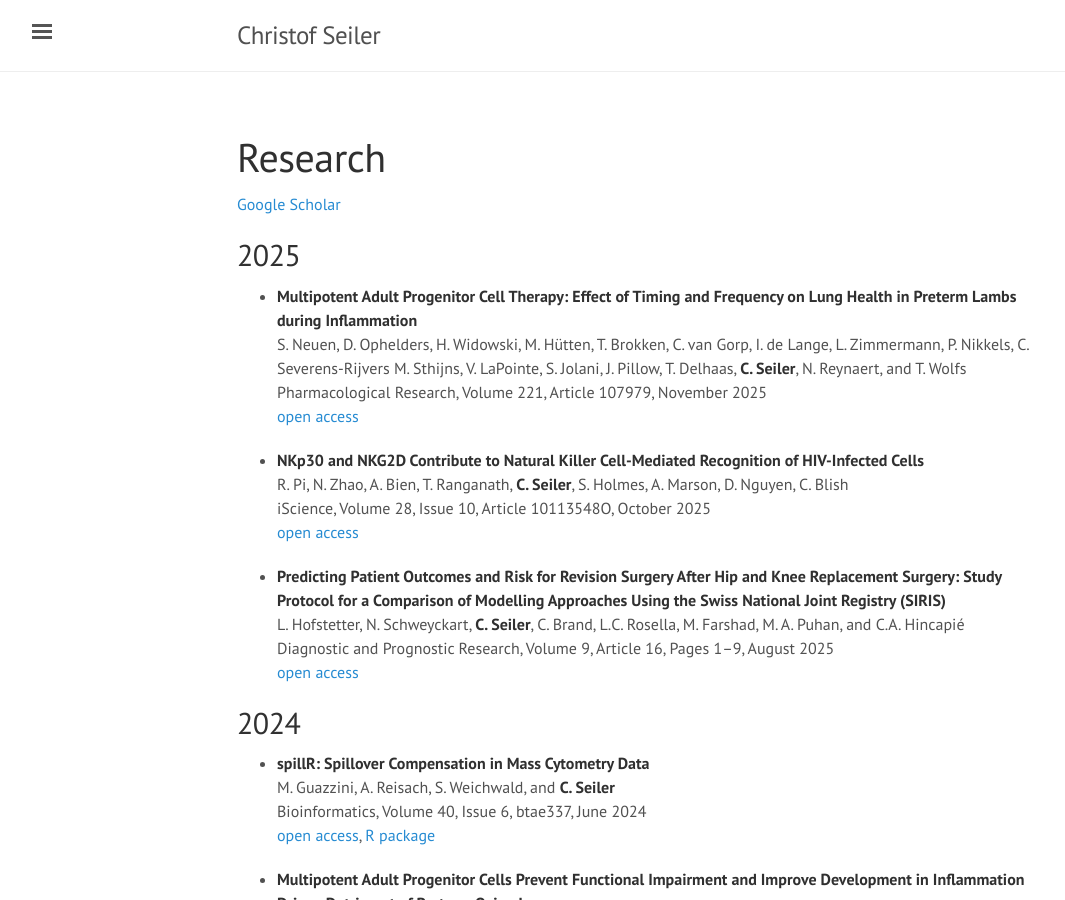
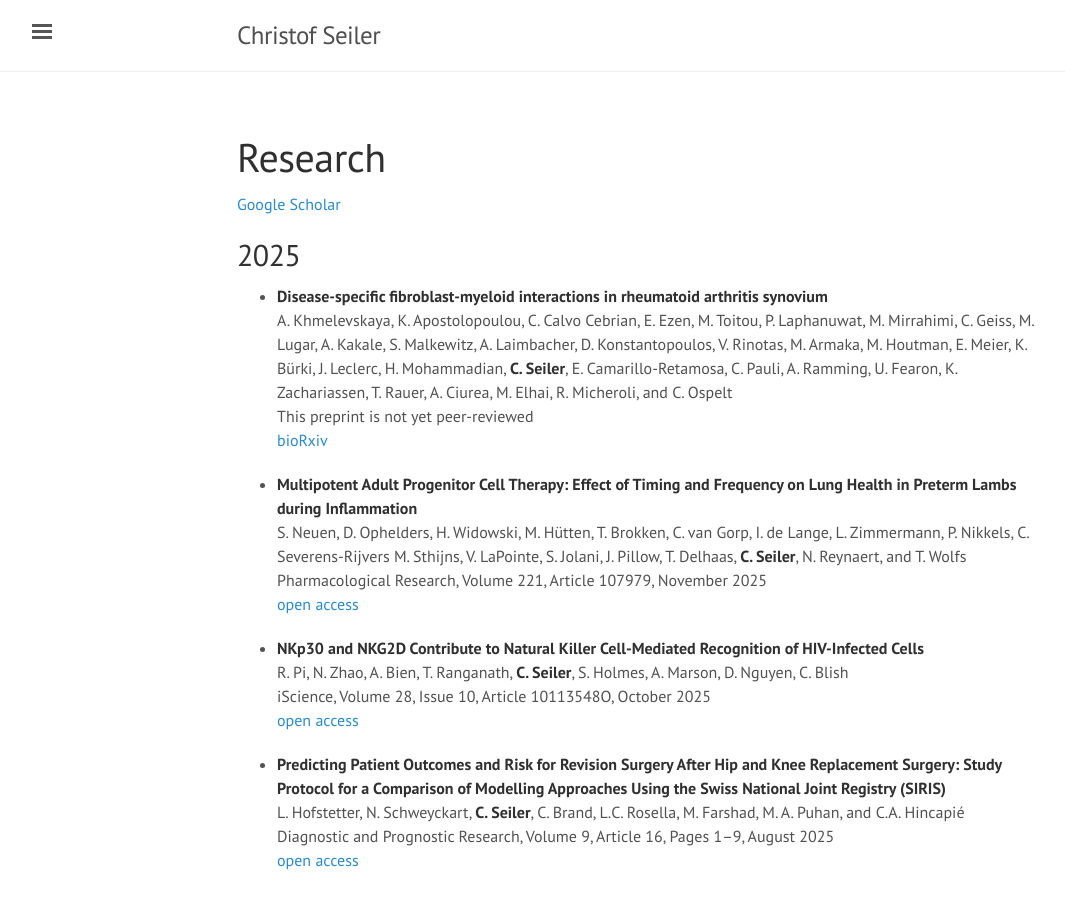
Before and after one commit to ChristofSeiler/ChristofSeiler.github.io, a Jekyll site: the page built from research.md, in a window 1280 px wide and 900 px high. Shown: the whole window, without its empty margins (3-1068 px from the left). Built offline with Jekyll 4.4.1, drawn with Linux system fonts in a browser that asks for light colours.

Commit message:
added paper with alexandra and caroline

```diff
--- a/research.md
+++ b/research.md
@@ -6,6 +6,11 @@ title: Research
 [Google Scholar](https://scholar.google.com/citations?user=fxMt84EAAAAJ&hl=en)
 
 ## 2025
+
+* **Disease-specific fibroblast-myeloid interactions in rheumatoid arthritis synovium** <br>
+A. Khmelevskaya, K. Apostolopoulou, C. Calvo Cebrian, E. Ezen, M. Toitou, P. Laphanuwat, M. Mirrahimi, C. Geiss, M. Lugar, A. Kakale, S. Malkewitz, A. Laimbacher, D. Konstantopoulos, V. Rinotas, M. Armaka, M. Houtman, E. Meier, K. Bürki, J. Leclerc, H. Mohammadian, **C. Seiler**, E. Camarillo-Retamosa, C. Pauli, A. Ramming, U. Fearon, K. Zachariassen, T. Rauer, A. Ciurea, M. Elhai, R. Micheroli, and C. Ospelt <br>
+This preprint is not yet peer-reviewed <br>
+[bioRxiv](https://doi.org/10.1101/2025.11.17.688477)
 
 * **Multipotent Adult Progenitor Cell Therapy: Effect of Timing and Frequency on Lung Health in Preterm Lambs during Inflammation** <br>
 S. Neuen, D. Ophelders, H. Widowski, M. Hütten, T. Brokken, C. van Gorp, I. de Lange, L. Zimmermann, P. Nikkels, C. Severens-Rijvers M. Sthijns, V. LaPointe, S. Jolani, J. Pillow, T. Delhaas, **C. Seiler**, N. Reynaert, and T. Wolfs <br>
```
